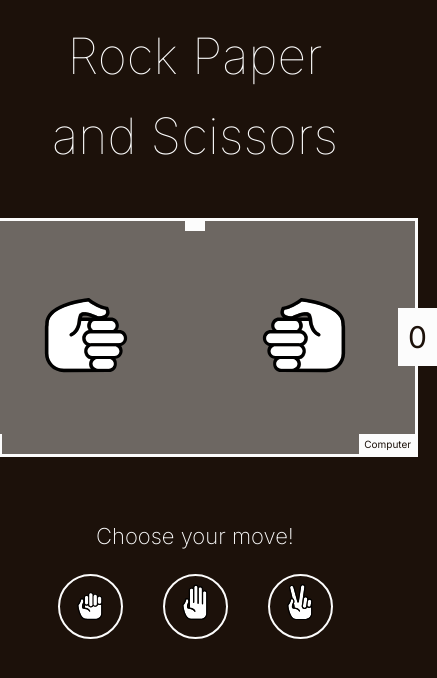
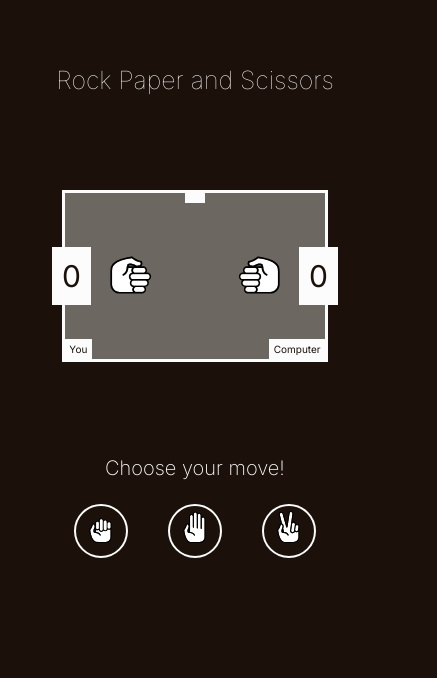
Before and after one commit to Peejong/rock-paper-scissors, a plain HTML site: page index.html in a window 390 px wide. Both pictures are taken after a click on the button "Start". Shown: the whole page, 437 px wide, since content can reach past the window. Drawn offline with Linux system fonts and the light colour scheme.

Commit message:
Add media queries

```diff
--- a/styles.css
+++ b/styles.css
@@ -286,3 +286,108 @@ a {
   background-color: var(--color-tertiary-dark);
   border-color: var(--color-tertiary);
 }
+
+@media only screen and (max-width: 38.125em) {
+  body {
+    font-size: 1.5rem;
+  }
+
+  h1 {
+    font-size: 4rem;
+  }
+
+  button,
+  a {
+    font-size: 1.4rem;
+  }
+}
+
+@media only screen and (max-width: 31.25em) {
+  body {
+    font-size: 1rem;
+  }
+
+  h1 {
+    font-size: 3rem;
+  }
+
+  h2 {
+    font-size: 2rem;
+  }
+
+  h3 {
+    font-size: 1.6rem;
+  }
+
+  #header {
+    padding: 6em 1.5em;
+    margin-bottom: 2rem;
+  }
+
+  #main .main-game .round-result .result-actions .player-action,
+  #main .main-game .round-result .result-actions .computer-action {
+    display: flex;
+    align-items: center;
+    justify-content: center;
+    padding: 5rem 6rem;
+    position: relative;
+  }
+
+  #main
+    .main-game
+    .round-result
+    .result-actions
+    .player-action
+    .player-action-icon,
+  #main
+    .main-game
+    .round-result
+    .result-actions
+    .computer-action
+    .computer-action-icon {
+    width: 70px;
+  }
+
+  #main .main-game .action-choices .choices .choice .choice-icon {
+    height: 40px;
+    width: 40px;
+  }
+
+  #main .main-end .end-content .end-desc {
+    font-size: 4rem;
+  }
+}
+
+@media only screen and (max-width: 26.25em) {
+  h1 {
+    font-size: 2.5rem;
+  }
+
+  #main .main-game .round-result {
+    margin-bottom: 5rem;
+  }
+
+  #main .main-game .round-result .result-actions .player-action,
+  #main .main-game .round-result .result-actions .computer-action {
+    display: flex;
+    align-items: center;
+    justify-content: center;
+    padding: 5rem 4rem;
+    position: relative;
+  }
+
+  #main
+    .main-game
+    .round-result
+    .result-actions
+    .player-action
+    .player-action-icon,
+  #main
+    .main-game
+    .round-result
+    .result-actions
+    .computer-action
+    .computer-action-icon {
+    width: 50px;
+  }
+}
```
